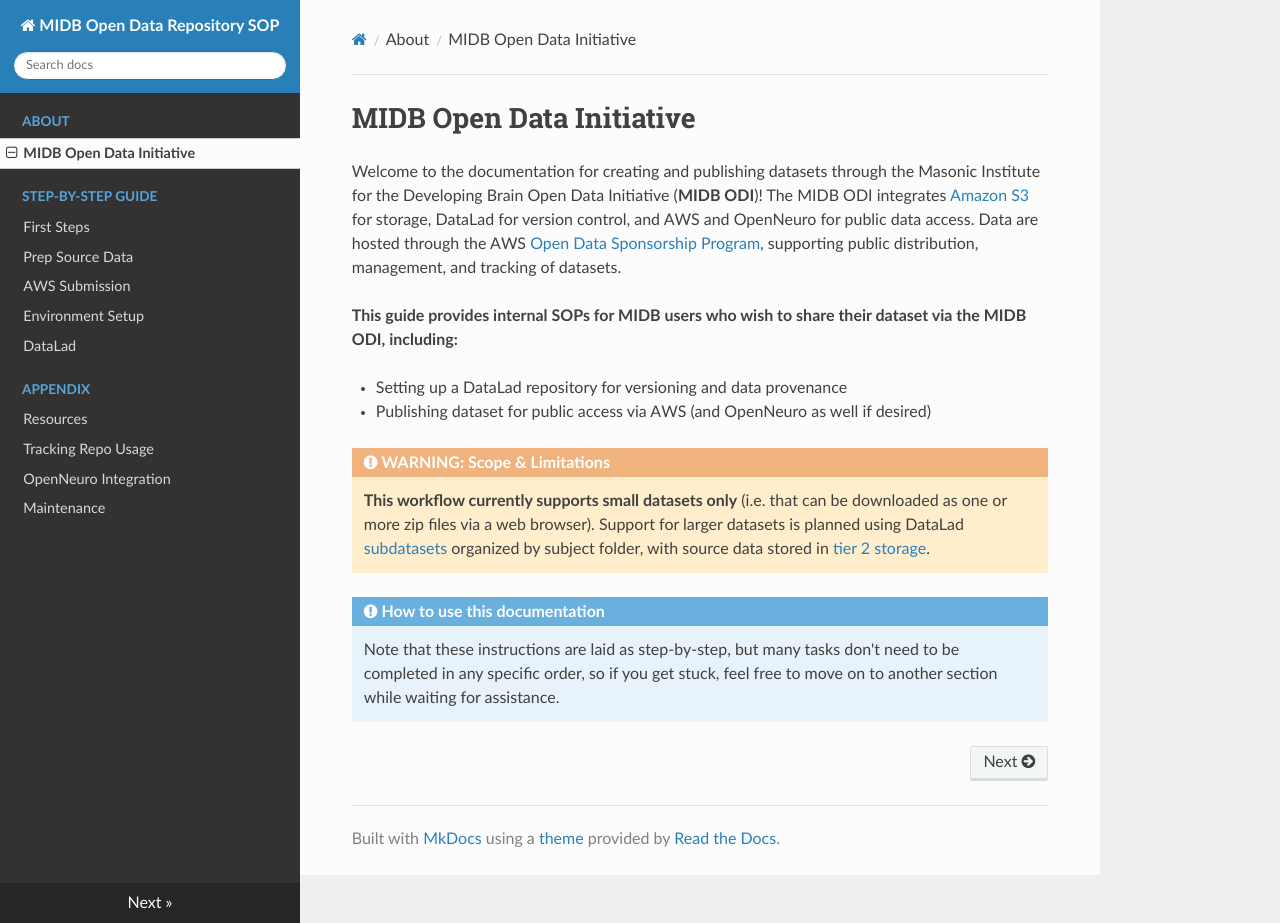
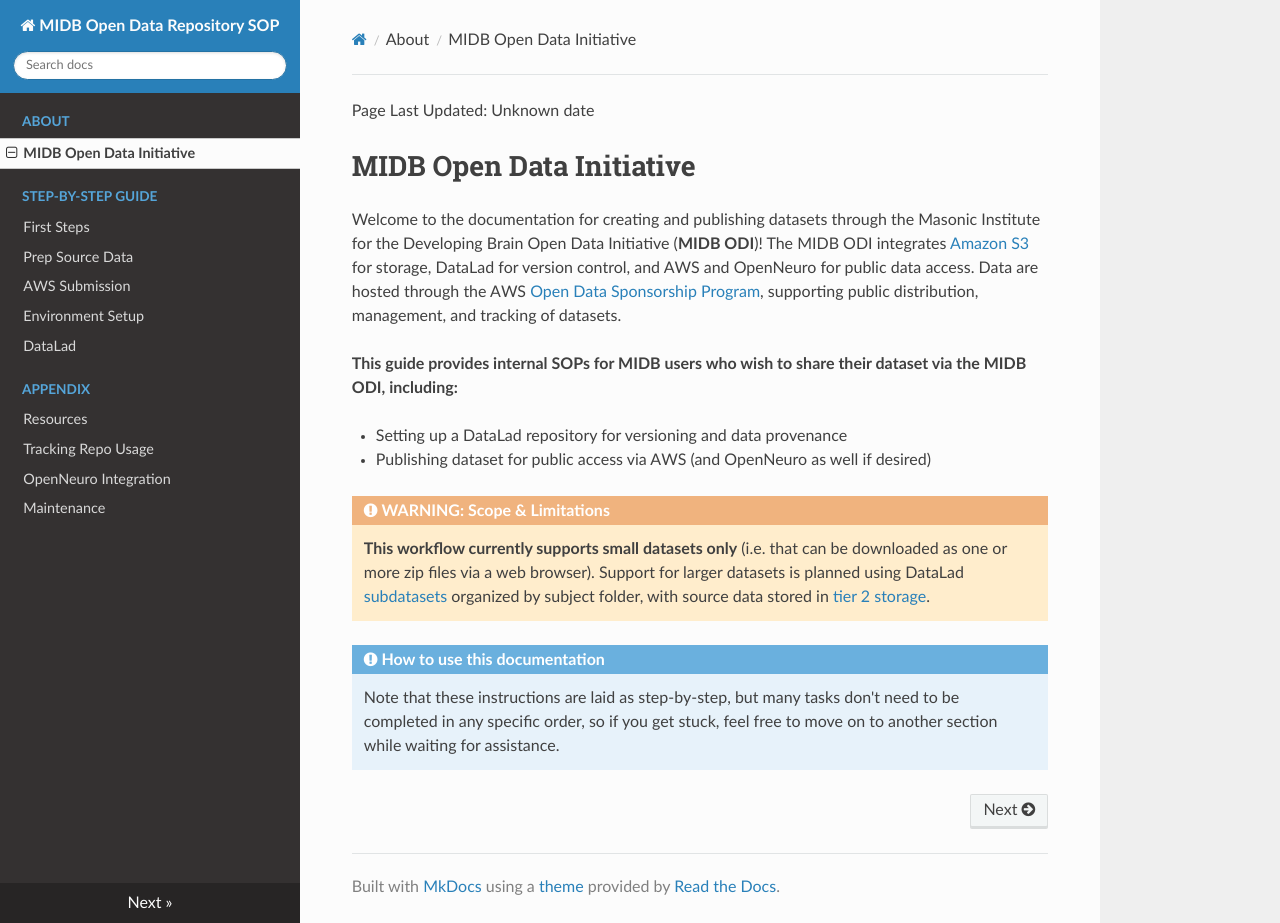
Before and after one commit to DCAN-Labs/opendatainit-docs, an MkDocs documentation site: the page built from docs/index.md, in a window 1280 px wide and 923 px high. Built offline with MkDocs 1.6.1, drawn with Linux system fonts in a browser that asks for light colours; nearby versions of some CDN libraries; some of the changed lines change nothing that is shown.

Commit message:
restore logic to display when page was last updated

```diff
--- a/mkdocs.yml
+++ b/mkdocs.yml
@@ -2,7 +2,7 @@ site_name: MIDB Open Data Repository SOP
 
 theme:
   name: readthedocs
-  # custom_dir: docs/overrides # for template overrides, used in this case for addition of "Page Last Updated: <DATE>" to pages
+  custom_dir: docs/overrides # for template overrides, used in this case for addition of "Page Last Updated: <DATE>" to pages
 
 markdown_extensions:
   - toc:
```
